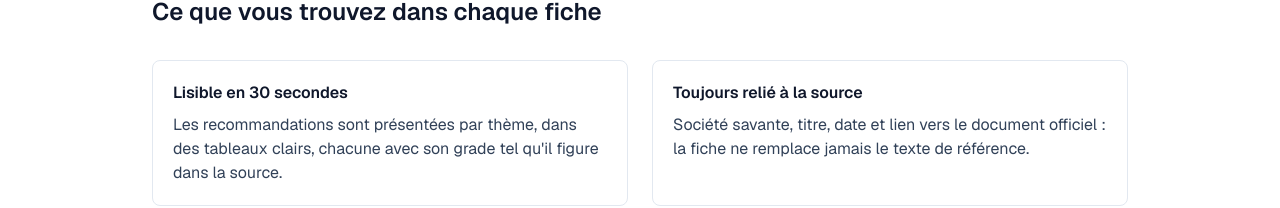
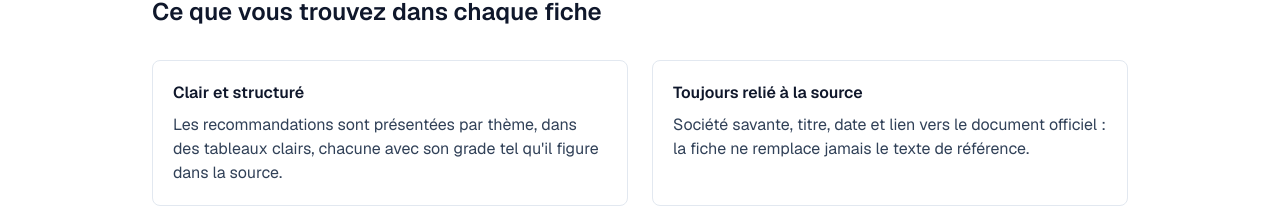
Before and after one commit to hippocampusconsultingfrance-cyber/medical-guidelines-webapp, a Next.js app: page / in a window 1280 px wide. Shown: the part 715-923 px from the top of the page. Built offline with nearby package versions, Linux system fonts and the light colour scheme; no server answers.

Commit message:
fix(accueil): titre du premier principe accordé au texte
Co-Authored-By: Claude Opus 5.5 <noreply@anthropic.com>
Claude-Session: https://claude.ai/code/session_01CcPL3YZjRsRzfGS7saWytu

```diff
--- a/src/app/accueil-public.tsx
+++ b/src/app/accueil-public.tsx
@@ -2,7 +2,7 @@ import Link from "next/link";
 
 const PRINCIPES = [
   {
-    titre: "Lisible en 30 secondes",
+    titre: "Clair et structuré",
     texte:
       "Les recommandations sont présentées par thème, dans des tableaux clairs, chacune avec son grade tel qu'il figure dans la source.",
   },
```
